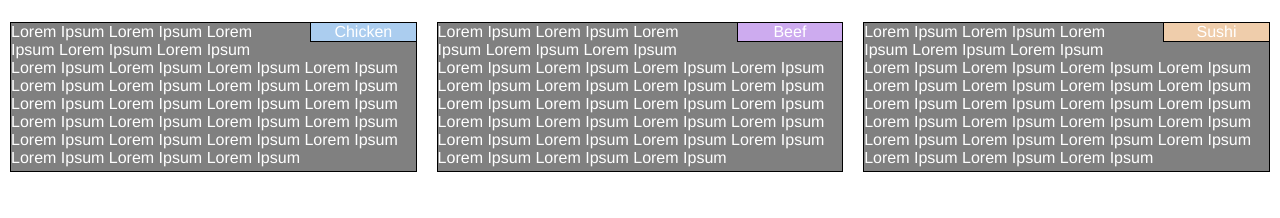
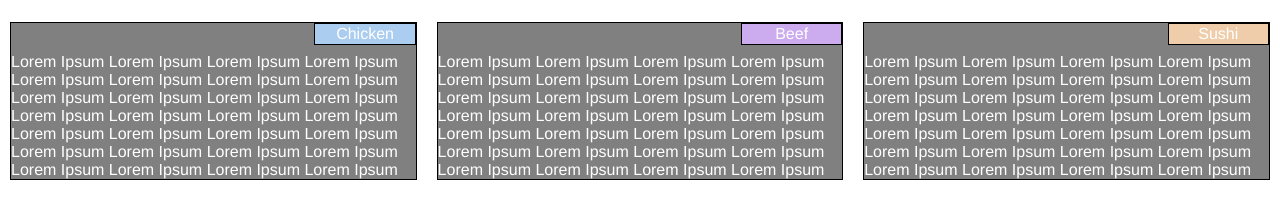
Before and after one commit to ayanb07/coursera-test, a plain HTML site: page index.html in a window 1280 px wide. Shown: the part 58-276 px from the top of the page. Drawn offline with Linux system fonts and the light colour scheme.

```diff
--- a/css/style.css
+++ b/css/style.css
@@ -12,11 +12,11 @@ h1 {
   text-align: center;
 }
 
-p {
+.envelop {
   border: 1px solid black;
   background-color: grey;
   width: auto;
-  height: 150px;
+  height: auto;
   margin-right: 10px;
   margin-left: 10px;
   margin-top: 10px;
@@ -25,11 +25,18 @@ p {
   color: white;
 }
 
+p {
+  font-family: Helvetica;
+  padding: 30px 0px 0px 0px;
+}
+
 div {
   box-sizing: border-box;
 }
 
 div p.header {
+  padding: 1px 1px 1px 1px;
+  border: 1px solid black;
   float: right;
   text-align: center;
   width: 25%;
--- a/index.html
+++ b/index.html
@@ -10,11 +10,23 @@
 <h1 id="title-header">Owr Menu</h1>
 
 <div class="row">
-  <div class="col-lg-4 col-md-6 col-sm-12"><p class="header color1">Chicken</p> <p>Lorem Ipsum Lorem Ipsum Lorem Ipsum Lorem Ipsum Lorem Ipsum Lorem Ipsum Lorem Ipsum Lorem Ipsum Lorem Ipsum Lorem Ipsum Lorem Ipsum Lorem Ipsum Lorem Ipsum Lorem Ipsum Lorem Ipsum Lorem Ipsum Lorem Ipsum Lorem Ipsum Lorem Ipsum Lorem Ipsum Lorem Ipsum Lorem Ipsum Lorem Ipsum Lorem Ipsum Lorem Ipsum Lorem Ipsum Lorem Ipsum Lorem Ipsum</p> </div>
+  <div class="col-lg-4 col-md-6 col-sm-12">
+    <div class="envelop">
+      <p class="header color1">Chicken</p> <p>Lorem Ipsum Lorem Ipsum Lorem Ipsum Lorem Ipsum Lorem Ipsum Lorem Ipsum Lorem Ipsum Lorem Ipsum Lorem Ipsum Lorem Ipsum Lorem Ipsum Lorem Ipsum Lorem Ipsum Lorem Ipsum Lorem Ipsum Lorem Ipsum Lorem Ipsum Lorem Ipsum Lorem Ipsum Lorem Ipsum Lorem Ipsum Lorem Ipsum Lorem Ipsum Lorem Ipsum Lorem Ipsum Lorem Ipsum Lorem Ipsum Lorem Ipsum</p>
+    </div>
+  </div>
 
-  <div class="col-lg-4 col-md-6 col-sm-12"><p class="header color2">Beef</p> <p>Lorem Ipsum Lorem Ipsum Lorem Ipsum Lorem Ipsum Lorem Ipsum Lorem Ipsum Lorem Ipsum Lorem Ipsum Lorem Ipsum Lorem Ipsum Lorem Ipsum Lorem Ipsum Lorem Ipsum Lorem Ipsum Lorem Ipsum Lorem Ipsum Lorem Ipsum Lorem Ipsum Lorem Ipsum Lorem Ipsum Lorem Ipsum Lorem Ipsum Lorem Ipsum Lorem Ipsum Lorem Ipsum Lorem Ipsum Lorem Ipsum Lorem Ipsum</p> </div>
+  <div class="col-lg-4 col-md-6 col-sm-12">
+    <div class="envelop">
+       <p class="header color2">Beef</p> <p>Lorem Ipsum Lorem Ipsum Lorem Ipsum Lorem Ipsum Lorem Ipsum Lorem Ipsum Lorem Ipsum Lorem Ipsum Lorem Ipsum Lorem Ipsum Lorem Ipsum Lorem Ipsum Lorem Ipsum Lorem Ipsum Lorem Ipsum Lorem Ipsum Lorem Ipsum Lorem Ipsum Lorem Ipsum Lorem Ipsum Lorem Ipsum Lorem Ipsum Lorem Ipsum Lorem Ipsum Lorem Ipsum Lorem Ipsum Lorem Ipsum Lorem Ipsum</p>
+    </div>
+  </div>
 
-  <div class="col-lg-4 col-md-12 col-sm-12"><p class="header color3">Sushi</p> <p>Lorem Ipsum Lorem Ipsum Lorem Ipsum Lorem Ipsum Lorem Ipsum Lorem Ipsum Lorem Ipsum Lorem Ipsum Lorem Ipsum Lorem Ipsum Lorem Ipsum Lorem Ipsum Lorem Ipsum Lorem Ipsum Lorem Ipsum Lorem Ipsum Lorem Ipsum Lorem Ipsum Lorem Ipsum Lorem Ipsum Lorem Ipsum Lorem Ipsum Lorem Ipsum Lorem Ipsum Lorem Ipsum Lorem Ipsum Lorem Ipsum Lorem Ipsum</p> </div>
+  <div class="col-lg-4 col-md-12 col-sm-12">
+    <div class="envelop">
+      <p class="header color3">Sushi</p> <p>Lorem Ipsum Lorem Ipsum Lorem Ipsum Lorem Ipsum Lorem Ipsum Lorem Ipsum Lorem Ipsum Lorem Ipsum Lorem Ipsum Lorem Ipsum Lorem Ipsum Lorem Ipsum Lorem Ipsum Lorem Ipsum Lorem Ipsum Lorem Ipsum Lorem Ipsum Lorem Ipsum Lorem Ipsum Lorem Ipsum Lorem Ipsum Lorem Ipsum Lorem Ipsum Lorem Ipsum Lorem Ipsum Lorem Ipsum Lorem Ipsum Lorem Ipsum</p>
+    </div>
+  </div>
 </div>
 
 </body>
```
